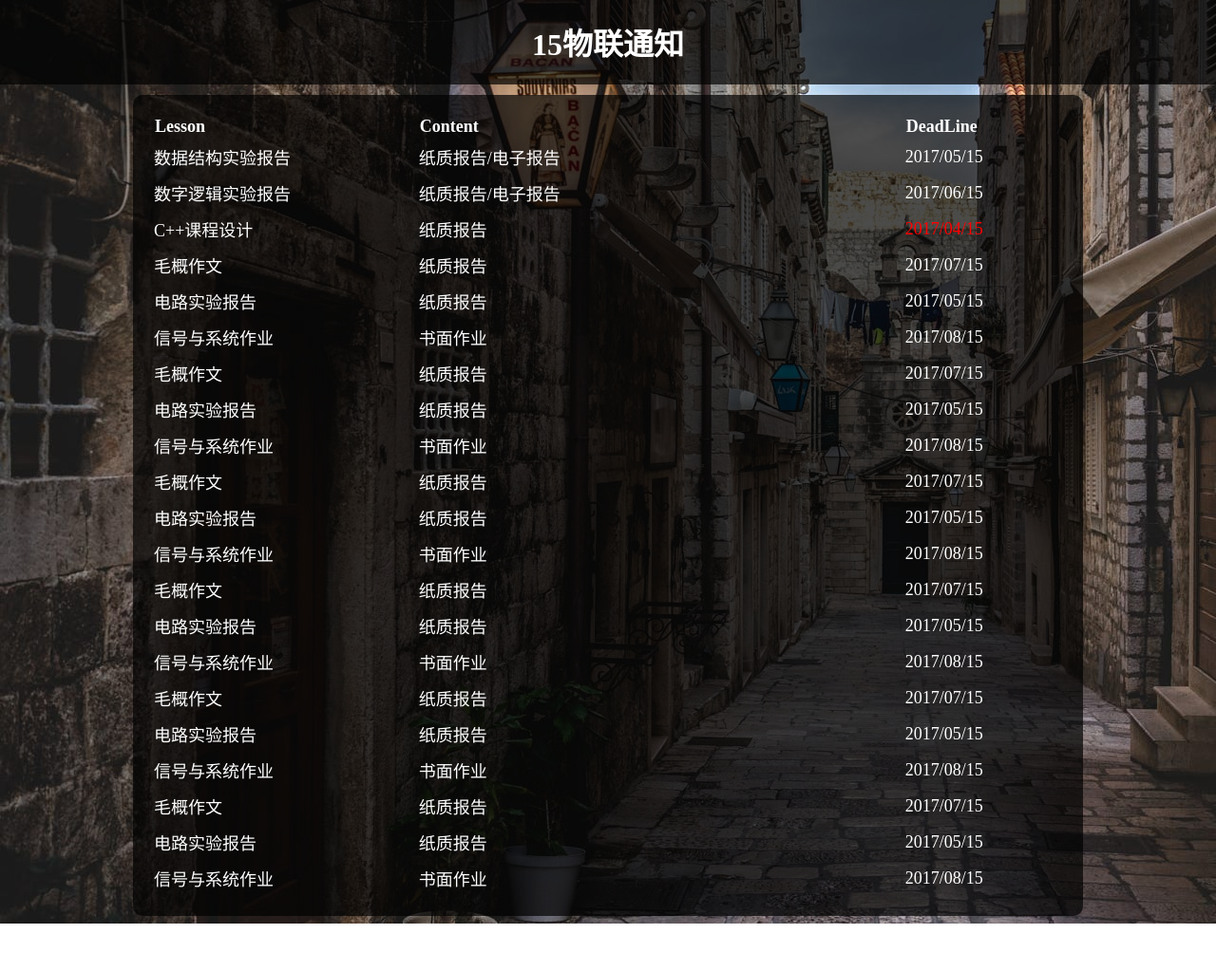
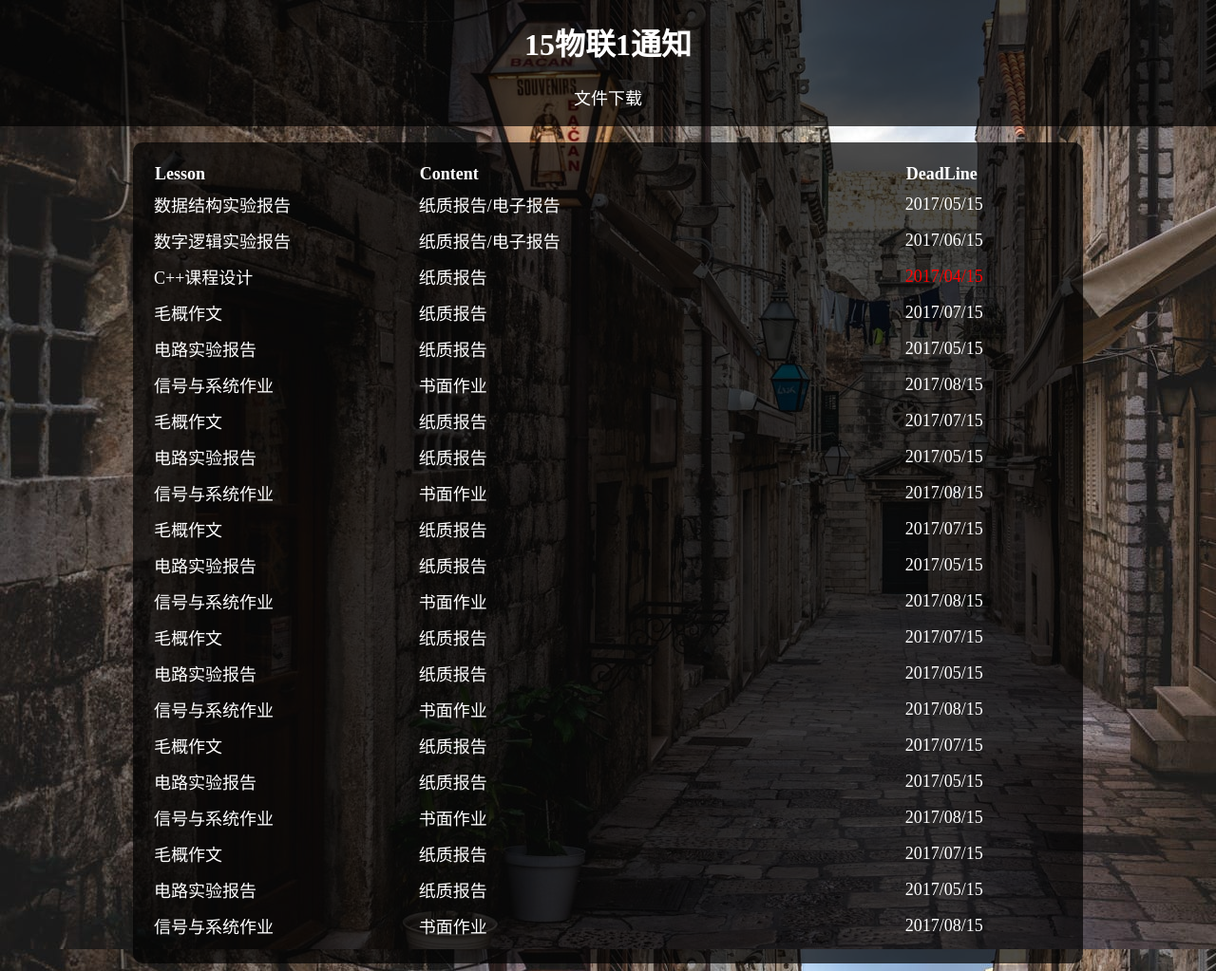
Before and after one commit to GitJason1027/Notices, a plain HTML site: page index.html in a window 1280 px wide. Shown: the whole page at 95% size. Before the commit the page ends 973 px from the top, so only its background shows below. Drawn offline with Linux system fonts and the light colour scheme.

Commit message:
add filedownload url

```diff
--- a/index.html
+++ b/index.html
@@ -26,7 +26,7 @@
                 margin-top: 50px;
                 text-align: left;
                 background-color: rgba(0,0,0,0.7);
-                margin-top: 100px;
+                margin-top: 150px;
                 padding: 20px 20px;
 			}
             #noticesTable > tr  > td {
@@ -89,7 +89,9 @@
 	<body onload="init()" style="background-image:url(bg.jpg);background-repeat: repeat-y;">
         <center>
         <div class="nav">
-            <h1 class="h1">15物联通知</h1>
+            <h1 class="h1">15物联1通知</h1>
+			<a href="https://github.com/GitJason1027/Notices/tree/master/%E6%96%87%E4%BB%B6%E4%B8%8B%E8%BD%BD" style="color:#fff;font-size:large;text-decoration:none;">文件下载</a>
+			<br>&nbsp;
         </div>
 		<table id="noticesTable">
 			<tr>
@@ -98,6 +100,7 @@
 				<th>DeadLine</th>
 			</tr>
 		</table>
+
         </center>
     </body>
 </html>
```
